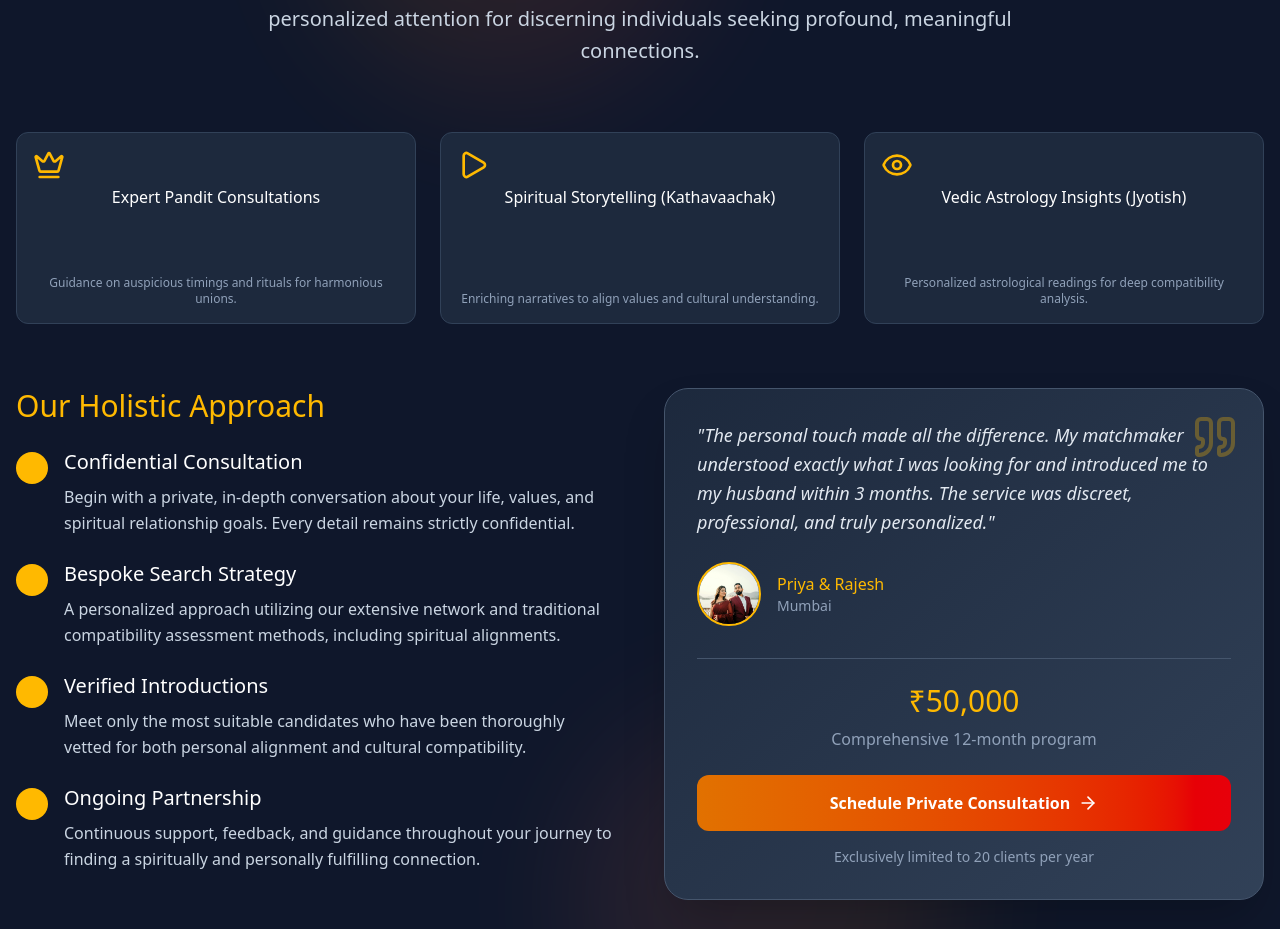
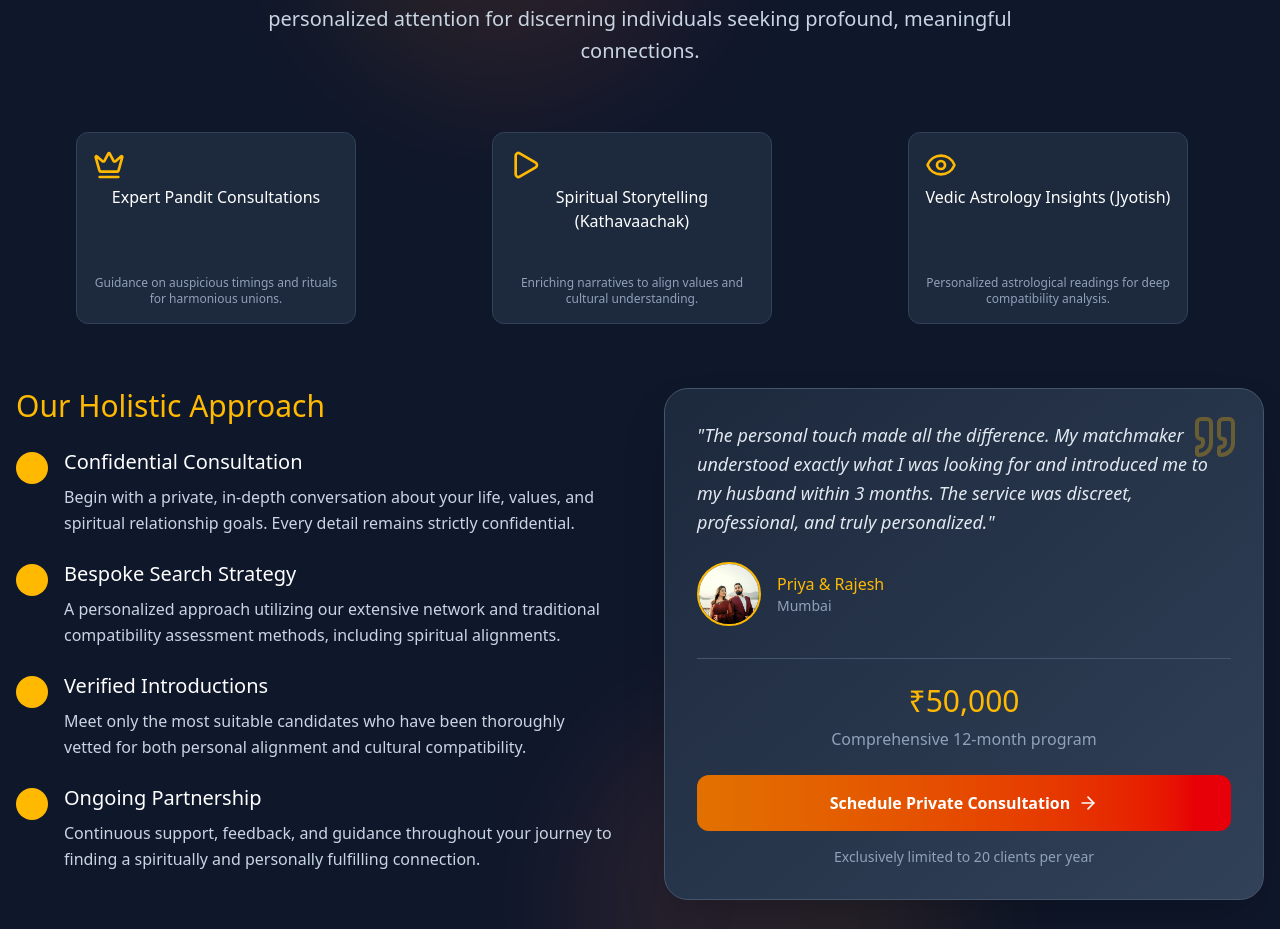
Before and after one commit to WebSeederVinayak/Matrimony, a React (Vite) app in the folder Matrimony/: page / in a window 1280 px wide. Shown: the part 4720-5649 px from the top of the page. Built offline with nearby package versions, Linux system fonts and the light colour scheme.

Commit message:
Added images and modified personalMatchmaking section

```diff
--- a/Matrimony/src/Components/PersonalMatchmaking.jsx
+++ b/Matrimony/src/Components/PersonalMatchmaking.jsx
@@ -80,9 +80,9 @@ export default function PersonalMatchmaking() {
         </div>
 
         {/* Service Highlights - Integrated below header */}
-        <div className="grid grid-cols-1 md:grid-cols-3 gap-6 mb-16"> {/* Changed to md:grid-cols-3 */}
+        <div className="grid grid-cols-1 md:grid-cols-3 mb-16"> {/* Changed to md:grid-cols-3 */}
           {serviceHighlights.map((item, index) => (
-            <div key={index} className="text-center group animate-fade-in-up" style={{ animationDelay: `${100 + index * 75}ms` }}>
+            <div key={index} className="text-center lg:w-70 lg:ml-15 group animate-fade-in-up" style={{ animationDelay: `${100 + index * 75}ms` }}>
               <div className="bg-slate-800 border border-slate-700 rounded-xl p-4 hover:border-amber-400 transition-all duration-300 group-hover:shadow-lg group-hover:shadow-amber-400/10 transform group-hover:-translate-y-1 h-48 flex flex-col justify-between">
                 <div className="text-3xl font-light text-amber-400 mb-1">{item.icon}</div>
                 <div className="text-base font-medium mb-1 flex-grow">{item.label}</div>
--- a/Matrimony/src/Pages/About.jsx
+++ b/Matrimony/src/Pages/About.jsx
@@ -114,11 +114,11 @@ const AboutUsPage = () => {
             {/* Right Column: Illustrative Image */}
             <div className={`relative bg-gray-100 rounded-3xl shadow-2xl overflow-hidden min-h-[300px] lg:min-h-[450px] flex items-center justify-center ${isVisible ? 'animate-fade-in-right' : 'opacity-0'}`} style={{ transitionDelay: '1.3s' }}>
               <img
-                src="https://placehold.co/600x400/FFF8E1/E57373?text=Connecting+Couples" // Placeholder image
+                src="/images/couple1.jpg" // Placeholder image
                 alt="Connecting Couples Illustration"
                 className="w-full h-full object-cover transform scale-105 hover:scale-100 transition-transform duration-500"
               />
-              <div className="absolute inset-0 bg-gradient-to-tr from-amber-500/30 to-red-500/30"></div>
+
               <div className="absolute bottom-6 right-6 p-4 bg-white rounded-full shadow-lg text-red-600 flex items-center space-x-2 animate-pulse-slow">
                 <TrendingUp className="w-6 h-6" />
                 <span className="font-bold text-lg">Growing Community</span>
```
